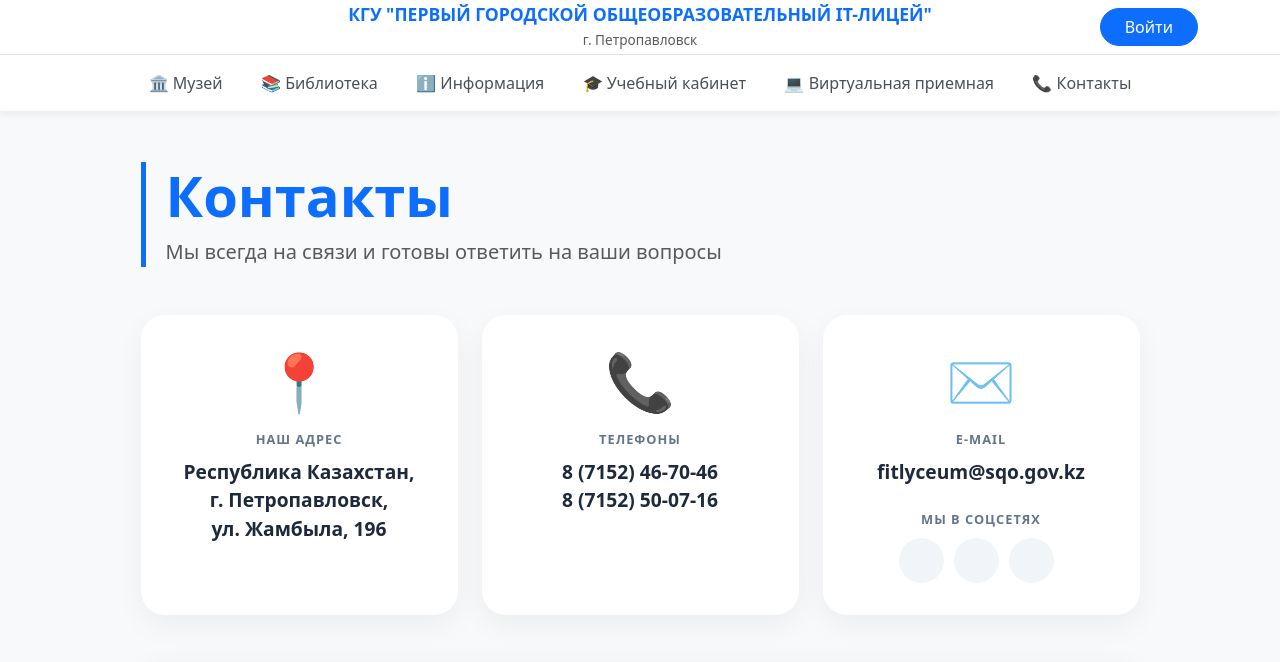
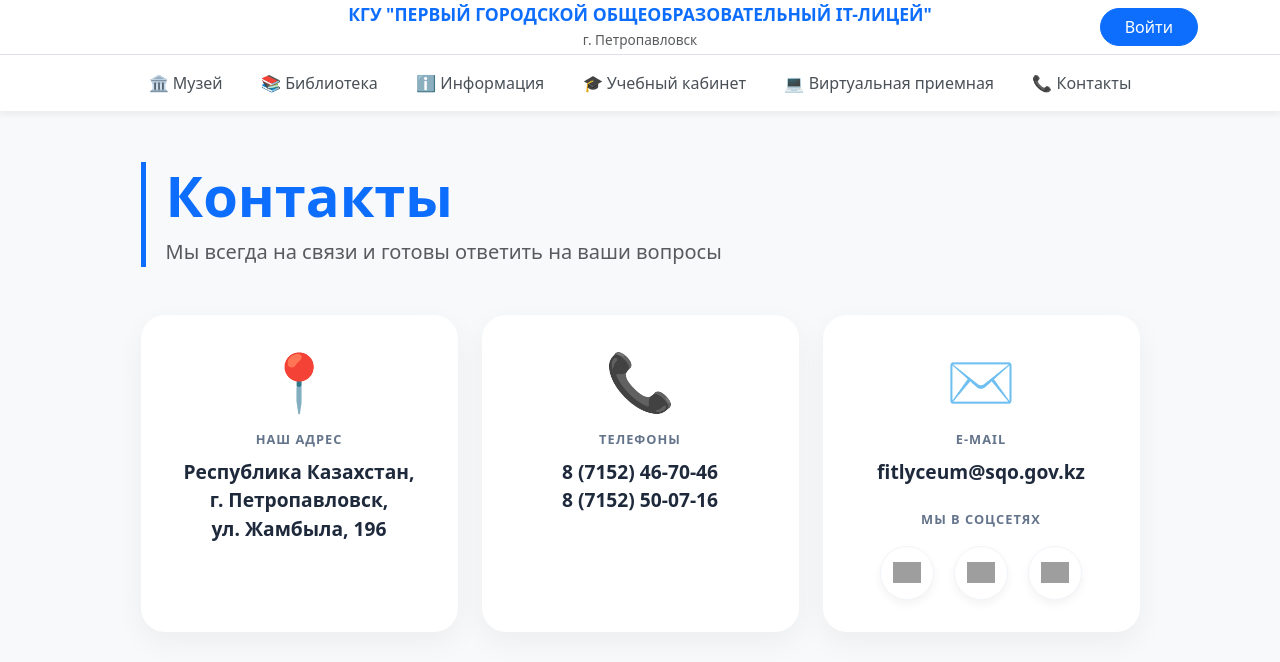
Before and after one commit to reiatsua/First_IT_Lyceum, a Django app: page /page/contacts/ in a window 1280 px wide. Shown: the top 662 px of the page. Run offline with Django 5.2, Linux system fonts and the light colour scheme; grey boxes are pictures that could not be loaded.

Commit message:
social networks

```diff
--- a/main/templates/contacts.html
+++ b/main/templates/contacts.html
@@ -81,6 +81,37 @@
         background: #0d6efd;
         color: white;
     }
+    .social-link {
+        width: 54px;
+        height: 54px;
+        background: #ffffff;
+        border-radius: 50%;
+        display: inline-flex;
+        align-items: center;
+        justify-content: center;
+        margin: 0 10px;
+        transition: all 0.4s cubic-bezier(0.175, 0.885, 0.32, 1.275);
+        box-shadow: 0 4px 10px rgba(0,0,0,0.05);
+        border: 1px solid #f1f5f9;
+        overflow: hidden;
+    }
+
+    .social-logo {
+        width: 28px;
+        height: 28px;
+        object-fit: contain;
+        transition: transform 0.3s ease;
+    }
+
+    .social-link:hover {
+        transform: translateY(-5px);
+        box-shadow: 0 8px 20px rgba(0,0,0,0.12);
+        border-color: #0d6efd;
+    }
+
+    .social-link:hover .social-logo {
+        transform: scale(1.1);
+    }
 </style>
 
 <div class="container contacts-container">
@@ -127,16 +158,24 @@
                         </div>
 
                         <div class="mt-4 text-center">
-                            <span class="contact-label">Мы в соцсетях</span>
+                            <span class="contact-label d-block mb-3">Мы в соцсетях</span>
                             <div class="d-flex justify-content-center">
-                                <a href="https://www.instagram.com/flyceum.petro" class="social-link" target="_blank">
-                                    <i class="bi bi-instagram"></i>
+                                <a href="https://www.instagram.com/flyceum.petro?igsh=eTBmNXBmMXB6Ympu"
+                                class="social-link" target="_blank">
+                                    <img src="https://upload.wikimedia.org/wikipedia/commons/e/e7/Instagram_logo_2016.svg"
+                                        alt="Instagram" class="social-logo">
                                 </a>
-                                <a href="https://www.facebook.com/share/18KGe7BPqH/" class="social-link" target="_blank">
-                                    <i class="bi bi-facebook"></i>
+
+                                <a href="https://www.facebook.com/share/18KGe7BPqH/"
+                                class="social-link" target="_blank">
+                                    <img src="https://upload.wikimedia.org/wikipedia/commons/0/05/Facebook_Logo_2023.svg"
+                                        alt="Facebook" class="social-logo">
                                 </a>
-                                <a href="https://www.youtube.com/@ПервыйлицейПетропавловск" class="social-link" target="_blank">
-                                    <i class="bi bi-youtube"></i>
+
+                                <a href="https://www.youtube.com/@ПервыйлицейПетропавловск"
+                                class="social-link" target="_blank">
+                                    <img src="https://upload.wikimedia.org/wikipedia/commons/0/09/YouTube_full-color_icon_%282017%29.svg"
+                                        alt="YouTube" class="social-logo">
                                 </a>
                             </div>
                         </div>
```
